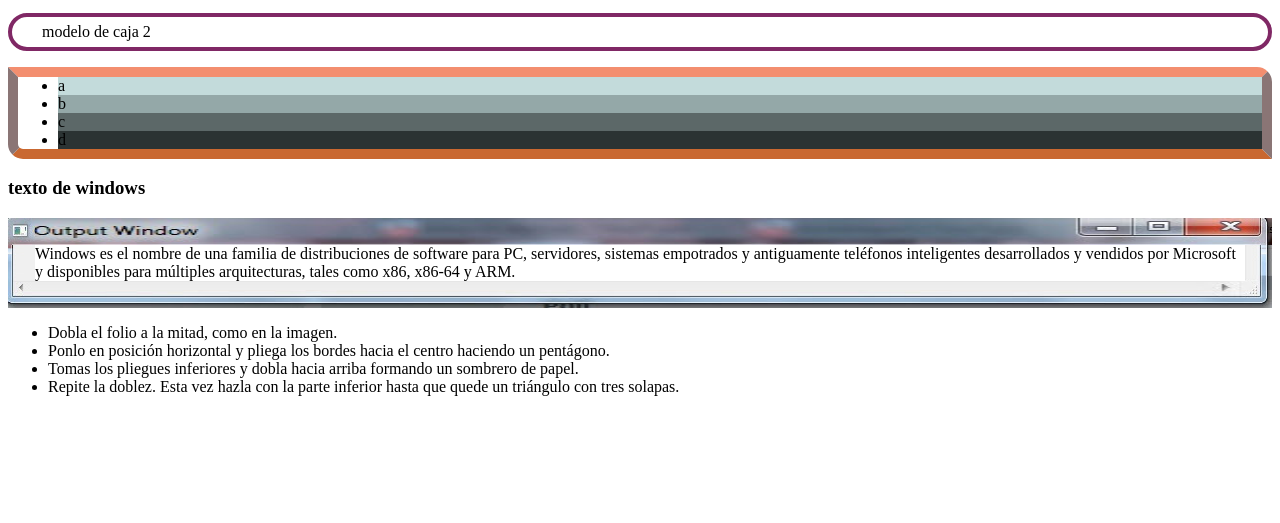
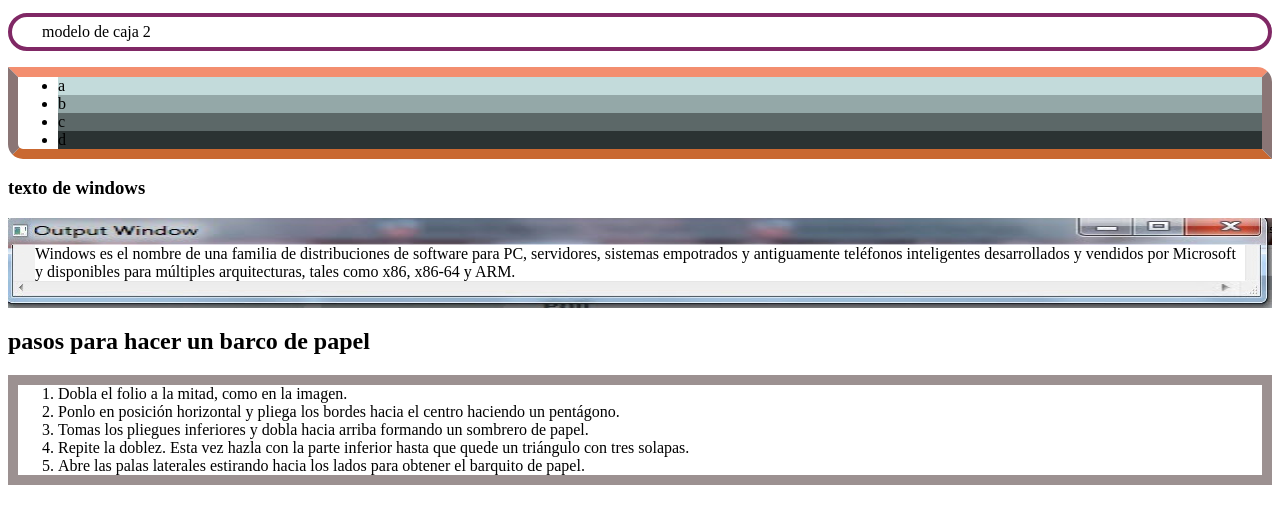
Before and after one commit to Enriquetornera/ejclaseapliacionesweb2smra, a plain HTML site: page aplicaciones web/modelo de caja/index.html in a window 1280 px wide. Shown: the part 259-782 px from the top of the page. Drawn offline with Linux system fonts and the light colour scheme.

Commit message:
17/10/22

```diff
--- a/aplicaciones web/modelo de caja/index.html
+++ b/aplicaciones web/modelo de caja/index.html
@@ -34,12 +34,16 @@
     </ul>
     <h3>texto de windows</h3>
     <p class="foto">Windows es el nombre de una familia de distribuciones de software para PC, servidores, sistemas empotrados y antiguamente teléfonos inteligentes desarrollados y vendidos por Microsoft y disponibles para múltiples arquitecturas, tales como x86, x86-64 y ARM.</p>
+    <h2>pasos para hacer un barco de papel</h2>
     <ul class="l2">
         <li class="1">Dobla el folio a la mitad, como en la imagen.</li>
         <li class="2">
             Ponlo en posición horizontal y pliega los bordes hacia el centro haciendo un pentágono.</li>
         <li class="3">Tomas los pliegues inferiores y dobla hacia arriba formando un sombrero de papel.</li>
         <li class="4">Repite la doblez. Esta vez hazla con la parte inferior hasta que quede un triángulo con tres solapas.</li>
+        <li class="5">Abre las palas laterales estirando hacia los lados para obtener el barquito de papel.</li>
+
+</body>
 
 </body>
 
--- a/aplicaciones web/modelo de caja/style.css
+++ b/aplicaciones web/modelo de caja/style.css
@@ -47,3 +47,9 @@ p.foto{
     border-image-source: url("img/ventana.jpeg");
     border-image-slice: 27;
 }
+ul.l2{
+    list-style-type: decimal;
+    border: rgb(156, 145, 145) 10px solid;
+  border-image-source: url("/")
+  text-align: justify;
+}
```
Also changed, not shown: aplicaciones web/modelo de caja/img/barco.jpg (added), aplicaciones web/modelo de caja/img/barco.png (deleted).
